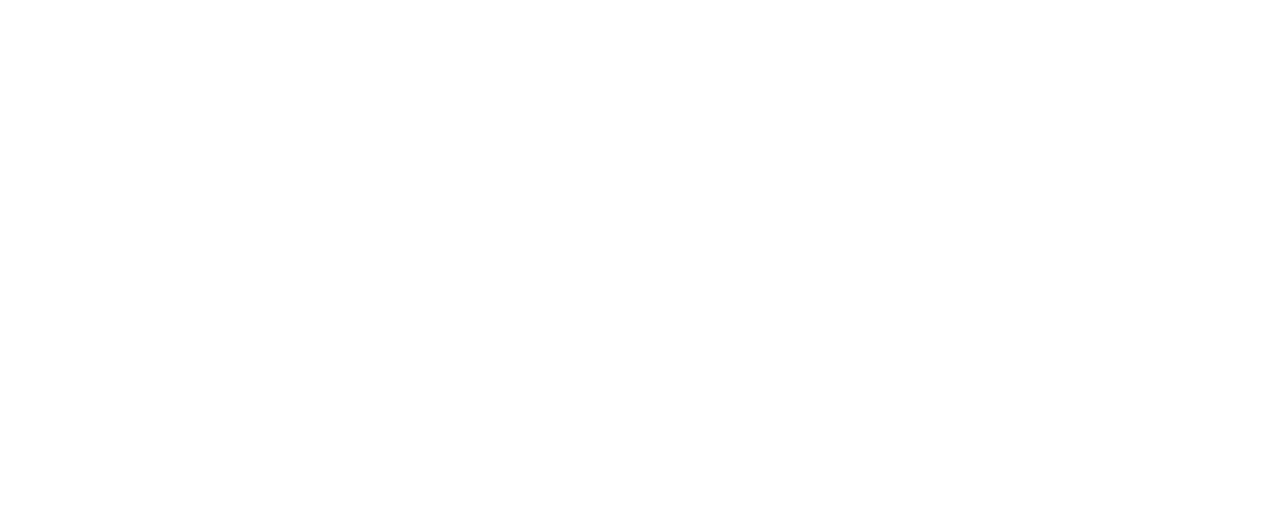
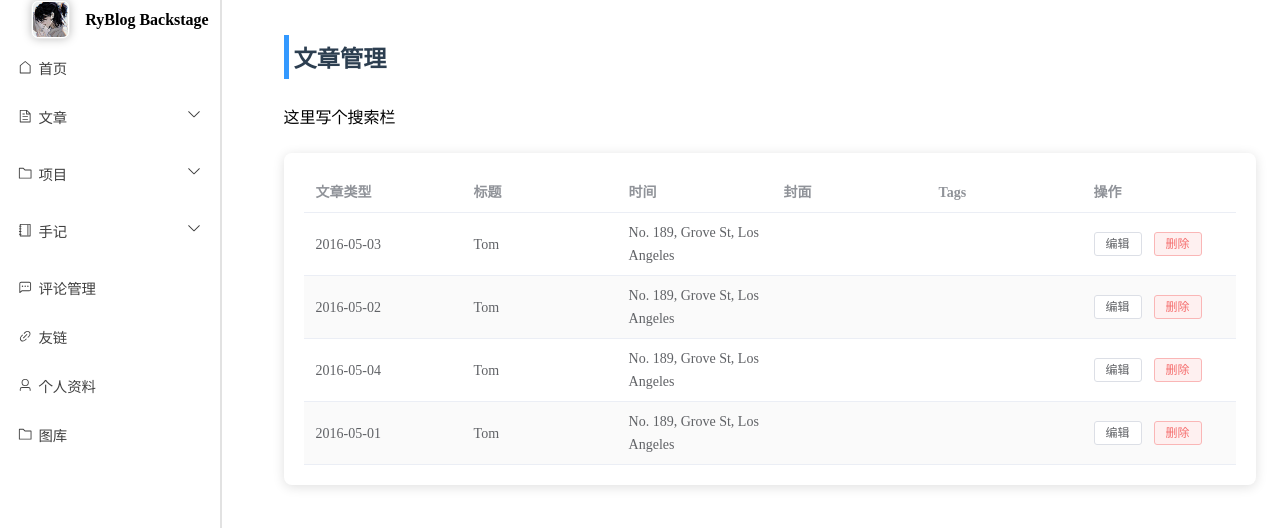
Before and after one commit to RyaoVen/Vue-RyBlog, a Vue app: page /admin/articleManagement in a window 1280 px wide. Before the commit this address had no page. Shown: the top 528 px of the page. Built offline with nearby package versions, Linux system fonts and the light colour scheme.

Commit message:
后台首页仪表盘全部完成

```diff
--- /dev/null
+++ b/src/page/articleManagement.vue
@@ -0,0 +1,95 @@
+<script setup>
+const tableData = [
+  {
+    date: '2016-05-03',
+    name: 'Tom',
+    address: 'No. 189, Grove St, Los Angeles',
+  },
+  {
+    date: '2016-05-02',
+    name: 'Tom',
+    address: 'No. 189, Grove St, Los Angeles',
+  },
+  {
+    date: '2016-05-04',
+    name: 'Tom',
+    address: 'No. 189, Grove St, Los Angeles',
+  },
+  {
+    date: '2016-05-01',
+    name: 'Tom',
+    address: 'No. 189, Grove St, Los Angeles',
+  },
+]
+</script>
+
+<template>
+<main>
+  <div class="title">文章管理</div>
+  <div>这里写个搜索栏</div>
+  <div class="list">
+    <el-table :data="tableData"  stripe style="width: 100%">
+      <el-table-column prop="date" label="文章类型"  />
+      <el-table-column prop="name" label="标题"  />
+      <el-table-column prop="address" label="时间" />
+      <el-table-column label="封面"/>
+      <el-table-column label="Tags"/>
+      <el-table-column label="操作">
+        <template #default="scope">
+          <el-button
+
+              size="small"
+              @click="handleEdit(scope.$index, scope.row)"
+          >
+            编辑
+          </el-button>
+          <el-button
+              plain
+              type="danger"
+              size="small"
+              @click="handleDelete(scope.$index, scope.row)"
+          >
+            删除
+          </el-button>
+        </template>
+      </el-table-column>
+    </el-table>
+  </div>
+</main>
+</template>
+
+<style scoped>
+main{
+  display: flex;
+  flex-direction: column;
+  gap: 25px;
+  width: 88%;
+  margin-left: auto;
+  margin-right: auto;
+  padding-top:35px;
+  padding-bottom: 50px ;
+}
+.title{
+  font-size: 1.45em;
+  font-weight: bold;
+  color: #2c3e50;
+  user-select:none;
+  padding: 5px;
+  border-left: 5px solid rgba(0, 128, 255, 0.8);
+}
+.list{
+  display: flex;
+  width: 100%;
+  padding: 20px;
+
+  box-shadow: 0 2px 12px 0 rgba(0, 0, 0, 0.13);
+
+  border-radius: 8px;
+
+  flex-direction: column;
+  align-items: start;
+  justify-content: start;
+  max-height:420px ;
+
+}
+</style>
--- a/src/page/backHomePage.vue
+++ b/src/page/backHomePage.vue
@@ -326,7 +326,7 @@ li,ul{
   flex-direction: row;
   width: 100%;
   justify-content: space-between;
-
+flex-wrap: wrap;
 }
 .topCard {
   margin-left: auto;
--- a/src/page/backViews.vue
+++ b/src/page/backViews.vue
@@ -45,9 +45,13 @@ function passagesClick(){
     passagesState = false
   }
 }
-onMounted(() => {
+
+function goArticleManagement(){
+  router.push("/admin/articleManagement")
+}
+function goMain(){
   router.push("/admin/main")
-})
+}
 
 import Tx from "@/components/tx.vue";
 import router from "../route/index-page.js"
@@ -62,7 +66,7 @@ import {ArrowDown, ChatDotSquare, Document, Folder, House, Link, Notebook, User}
     </div>
     <ul>
       <li >
-        <div class="menuTitle">
+        <div class="menuTitle" @click="goMain">
         <span class="title"><el-icon color="#404040"><House /></el-icon>首页</span>
         </div>
       </li>
@@ -70,7 +74,7 @@ import {ArrowDown, ChatDotSquare, Document, Folder, House, Link, Notebook, User}
         <div class="menuTitle" @click="passagesClick"><span class="title"><el-icon color="#404040"><Document /></el-icon>文章</span ><div ref="passage" class="arrow"><el-icon color="#404040"><ArrowDown /></el-icon></div></div>
         <ul class="folded" ref="passages">
           <li>
-            <div class="menuTitle">
+            <div class="menuTitle" @click="goArticleManagement">
               <span class="title"><el-icon color="#404040"><Document /></el-icon>文章管理</span >
             </div>
           </li>
@@ -119,6 +123,9 @@ import {ArrowDown, ChatDotSquare, Document, Folder, House, Link, Notebook, User}
       </li>
       <li>
         <div class="menuTitle"><span class="title"><el-icon color="#404040"><User /></el-icon>个人资料</span></div>
+      </li>
+      <li>
+        <div class="menuTitle"><span class="title"><el-icon color="#404040"><Folder /></el-icon>图库</span ></div>
       </li>
 
     </ul>
--- a/src/page/index.vue
+++ b/src/page/index.vue
@@ -194,7 +194,7 @@ onMounted(() => {
         </div>
         <div class="footer-links">
           <a href="https://beian.miit.gov.cn/" target="_blank" rel="noopener noreferrer">备案号</a>
-          <a href="/admin">后台</a>
+          <a href="/admin/main">后台</a>
           <span class="divider">|</span>
           <a href="https://github.com" target="_blank" rel="noopener noreferrer">GitHub</a>
         </div>
--- a/src/route/index-page.js
+++ b/src/route/index-page.js
@@ -75,6 +75,11 @@ const router = createRouter({
                     name:'backHome',
                     path:'main',
                     component:()=>import('@/page/backHomePage.vue')
+                },
+                {
+                    name:'articleManagement',
+                    path:'articleManagement',
+                    component:()=>import('@/page/articleManagement.vue')
                 }
             ]
         }
```
